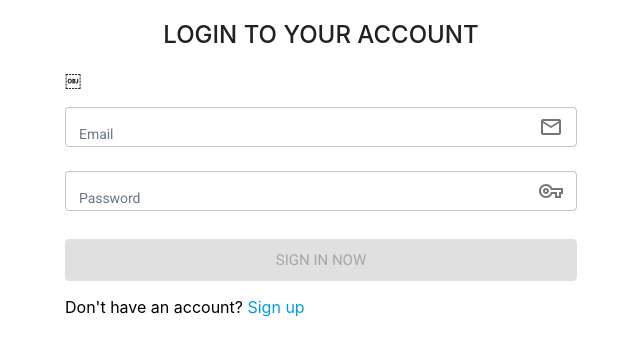
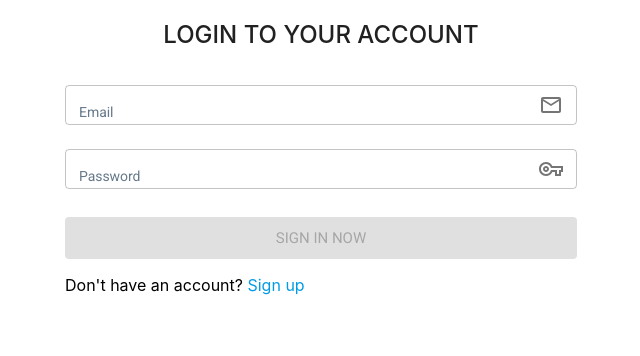
Before and after one commit to SimeonYovchev/learnly-web, a React (Create React App) app: page /login in a window 1280 px wide. Shown: the top 356 px of the page, without its empty margins (319-959 px from the left). Built offline with nearby package versions, Linux system fonts and the light colour scheme; a web font is replaced by a local one.

Commit message:
remove unnecessary empty line

```diff
--- a/src/components/LoginForm/LoginForm.js
+++ b/src/components/LoginForm/LoginForm.js
@@ -29,7 +29,6 @@ const LoginForm = ({ user, loginUser, history }) => {
     <div className="login-form-container">
       <h2 style={{ fontWeight: 500, color: 'rgba(0, 0, 0, 0.87)' }}>LOGIN TO YOUR ACCOUNT</h2>
       <form className="login-form" onSubmit={handleSubmit} noValidate autoComplete="off">
-        ￼
         <TextField
           type="email"
           name="email"
```
